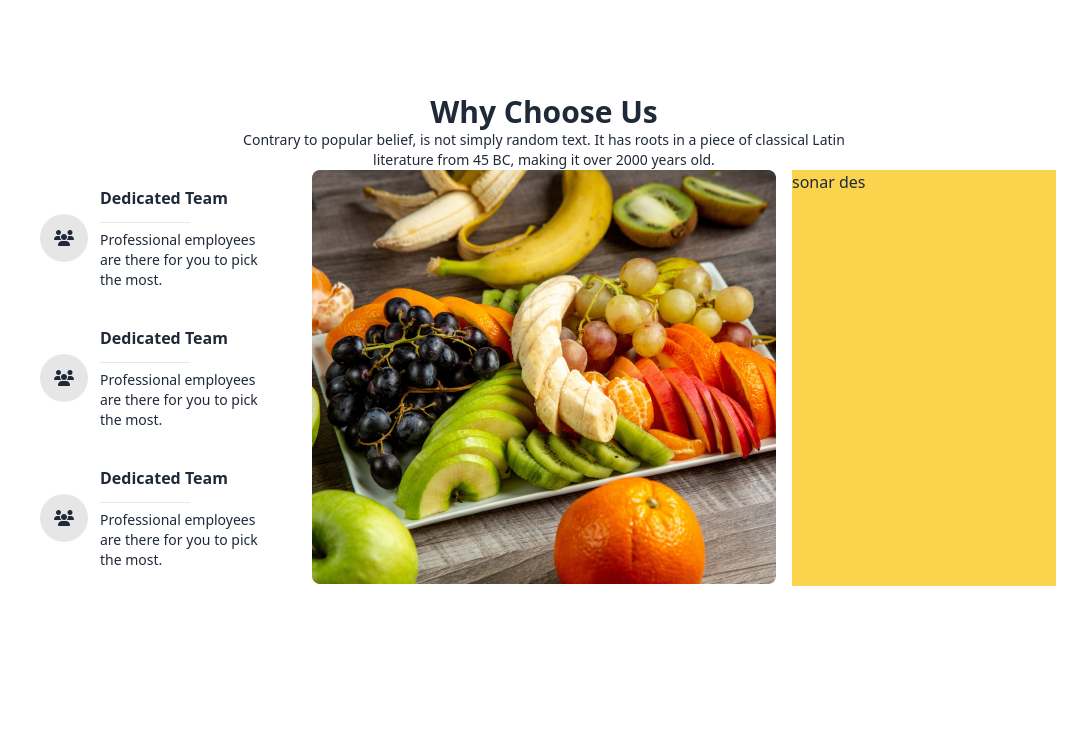
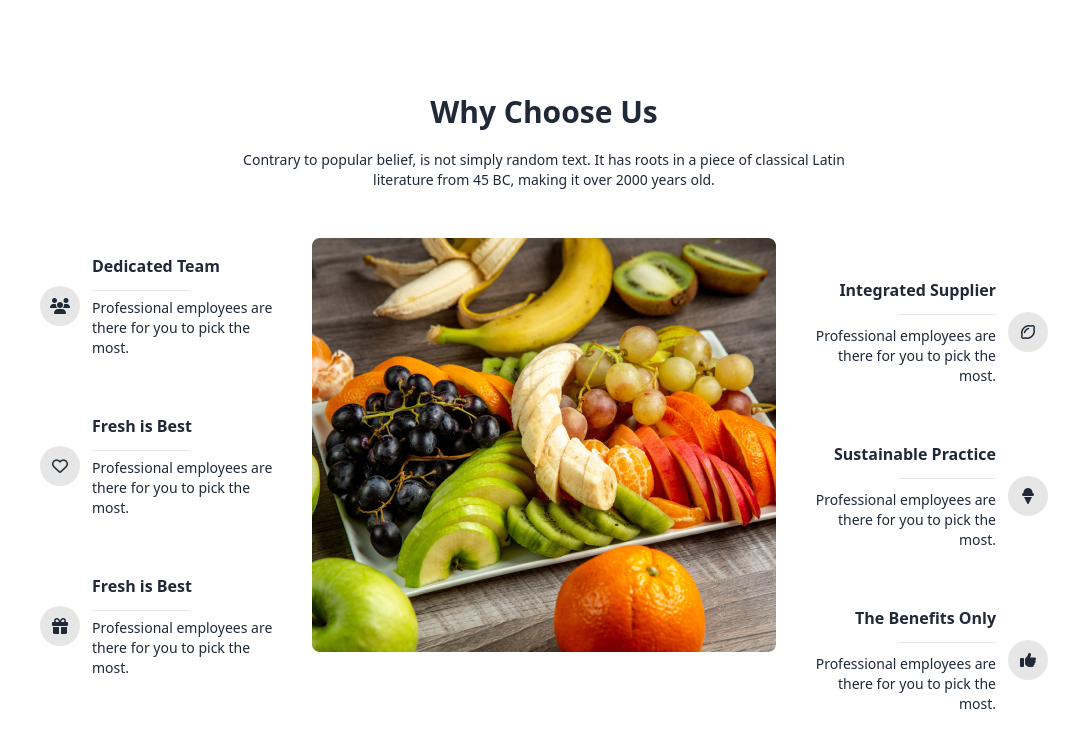
Before and after one commit to shaikot07/assignment-03, a plain HTML site: page index.html in a window 1280 px wide. Shown: the part 2591-3321 px from the top of the page, without its empty margins (96-1183 px from the left). Before the commit the page ends 3177 px from the top, so only its background shows below. Drawn offline with nearby package versions, Linux system fonts and the light colour scheme.

Commit message:
why choose us section done

```diff
--- a/index.html
+++ b/index.html
@@ -441,38 +441,63 @@
         <!-- Why Choose Us section start -->
         <section class="mt-24">
             <h3 class="text-3xl font-bold text-center">Why Choose Us</h3>
-            <p class="text-sm text-center w-[60%] mx-auto">Contrary to popular belief, is not simply random text. It has roots in a piece of classical Latin literature from 45 BC, making it over 2000 years old.</p>
-            <div class="flex gap-4">
-              <div class=" flex-1">
-                <div class="flex items-center justify-center gap-1 p-2">
-                  <div class="fill h-12 w-12 flex items-center justify-center p-4 rounded-[50%] "><i class="fa-solid fa-users"></i></div>
-                  <div class="p-2">
+            <p class="text-sm text-center w-[60%] mx-auto mt-5">Contrary to popular belief, is not simply random text. It has roots in a piece of classical Latin literature from 45 BC, making it over 2000 years old.</p>
+            <div class="flex-col md:flex md:flex-row gap-2 mt-12">
+              <div class=" flex-1 order-2 md:order-1">
+                <div class="flex-col md:flex md:flex-row md:items-center justify-center gap-1 p-2">
+                  <div class="fill h-10 w-10 flex items-center justify-center p-4 rounded-[50%] md:ml-0 ml-[187px] "><i class="fa-solid fa-users"></i></div>
+                  <div class="p-2 text-center md:text-left">
                     <h5 class="text-1xl font-bold">Dedicated Team</h5>
-                    <hr class="w-[50%] h-2 mt-3">
+                    <div class="justify-center flex md:justify-start"><hr class="w-[50%] h-2 mt-3"></div>
                     <p class="text-sm">Professional employees are there for you to pick the most.</p>
                   </div>
                 </div>
-                <div class="flex items-center justify-center gap-1 p-2 mt-1">
-                  <div class="fill h-12 w-12 flex items-center justify-center p-4 rounded-[50%] "><i class="fa-solid fa-users"></i></div>
-                  <div class="p-2">
-                    <h5 class="text-1xl font-bold">Dedicated Team</h5>
-                    <hr class="w-[50%] h-2 mt-3">
+                <div class="flex-col md:flex md:flex-row md:items-center justify-center gap-1 p-2 mt-6">
+                  <div class="fill h-10 w-10 flex items-center justify-center p-4 rounded-[50%] md:ml-0 ml-[187px] "><i class="fa-regular fa-heart"></i>    </div>
+                  <div class="p-2 text-center md:text-left">
+                    <h5 class="text-1xl font-bold">Fresh is Best</h5>
+                    <div class="justify-center flex md:justify-start"><hr class="w-[50%] h-2 mt-3"></div>
                     <p class="text-sm">Professional employees are there for you to pick the most.</p>
                   </div>
                 </div>
-                <div class="flex items-center justify-center gap-1 p-2 mt-1">
-                  <div class="fill h-12 w-12 flex items-center justify-center p-4 rounded-[50%] "><i class="fa-solid fa-users"></i></div>
-                  <div class="p-2">
-                    <h5 class="text-1xl font-bold">Dedicated Team</h5>
-                    <hr class="w-[50%] h-2 mt-3">
+                <div class="flex-col md:flex md:flex-row md:items-center justify-center gap-1 p-2 mt-6">
+                  <div class="fill h-10 w-10 flex items-center justify-center p-4 rounded-[50%] md:ml-0 ml-[187px] "><i class="fa-solid fa-gift"></i></div>
+                  <div class="p-2 text-center md:text-left">
+                    <h5 class="text-1xl font-bold">Fresh is Best</h5>
+                    <div class="justify-center flex md:justify-start"><hr class="w-[50%] h-2 mt-3"></div>
                     <p class="text-sm">Professional employees are there for you to pick the most.</p>
                   </div>
                 </div>
               </div>
-              <div>
+              <div class="order-1 md:order-2">
                 <img src="images/whychoose1.png" alt="">
               </div>
-              <div class="bg-amber-300 flex-1"> sonar des</div>
+              <div class=" flex-1  md:order-3">
+                <div class="flex items-center justify-center gap-1 p-2 mt-6 md:flex-row flex-col-reverse ">
+                  <div class="p-2 text-center md:text-right">
+                    <h5 class="text-1xl font-bold">Integrated Supplier</h5>
+                    <div class="justify-center flex md:justify-end "><hr class="w-[50%] h-1 mt-3 mb-2  "> </div>
+                    <p class="text-sm ">Professional employees are there for you to pick the most.</p>
+                  </div>
+                  <div class="fill h-10 w-10 flex items-center justify-center p-4 rounded-[50%]"><i class="fa-regular fa-lemon"></i></i></div>
+                </div>
+                <div class="flex items-center justify-center gap-1 p-2 mt-6 md:flex-row flex-col-reverse">
+                  <div class="p-2 text-center md:text-right">
+                    <h5 class="text-1xl font-bold">Sustainable Practice</h5>
+                    <div class="justify-center flex md:justify-end "><hr class="w-[50%] h-1 mt-3 mb-2  "> </div>
+                    <p class="text-sm">Professional employees are there for you to pick the most.</p>
+                  </div>
+                  <div class="fill h-10 w-10 flex items-center justify-center p-4 rounded-[50%] "><i class="fa-solid fa-ice-cream"></i></div>
+                </div>
+                <div class="flex items-center justify-center gap-1 p-2 mt-6 md:flex-row flex-col-reverse">
+                  <div class="p-2 text-center md:text-right">
+                    <h5 class="text-1xl font-bold">The Benefits Only</h5>
+                    <div class="justify-center flex md:justify-end "><hr class="w-[50%] h-1 mt-3 mb-2  "> </div>
+                    <p class="text-sm">Professional employees are there for you to pick the most.</p>
+                  </div>
+                  <div class="fill h-10 w-10 flex items-center justify-center p-4 rounded-[50%] "><i class="fa-solid fa-thumbs-up"></i></div>
+                </div>
+              </div>
             </div>
         </section>
         <!-- Why Choose Us section End -->
```
